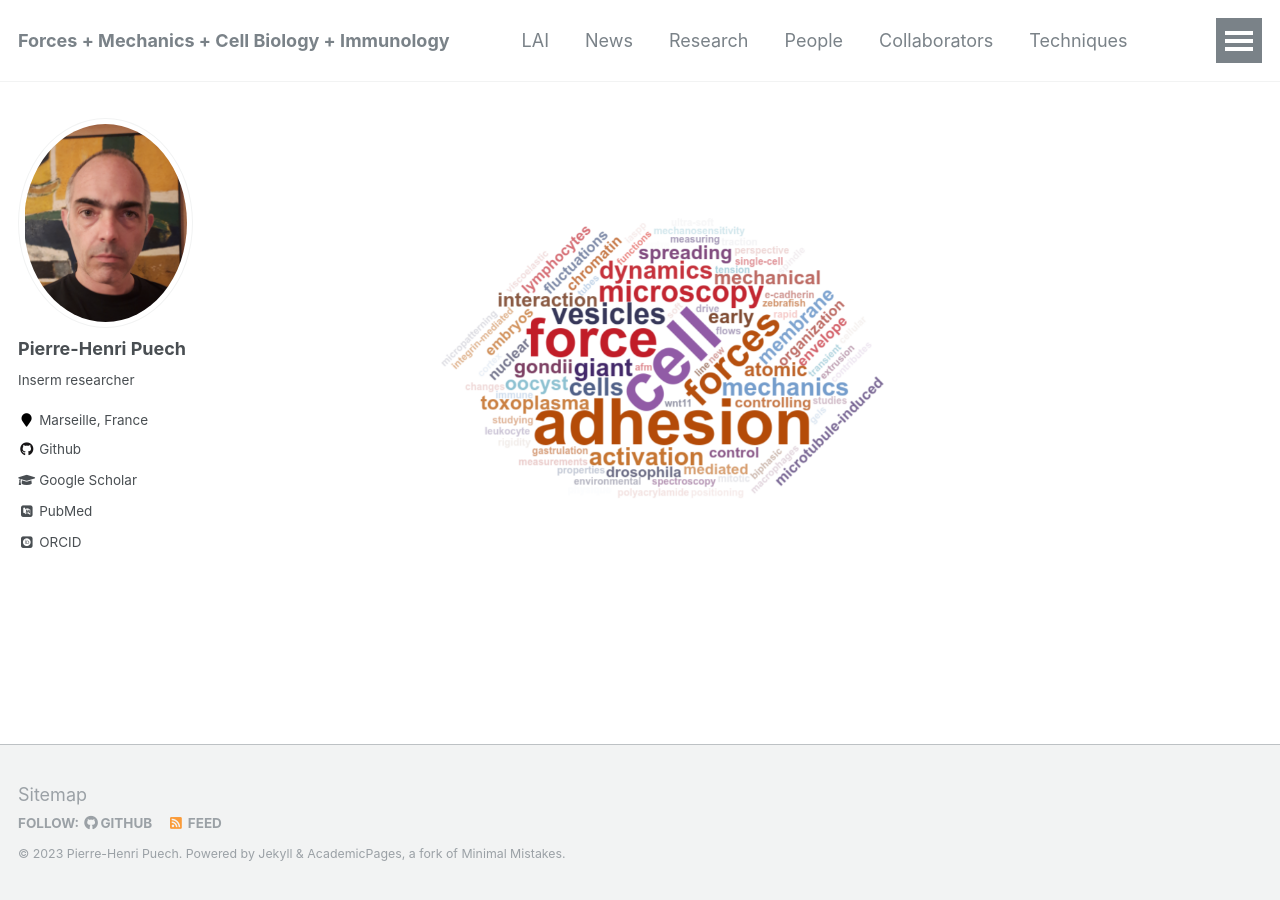
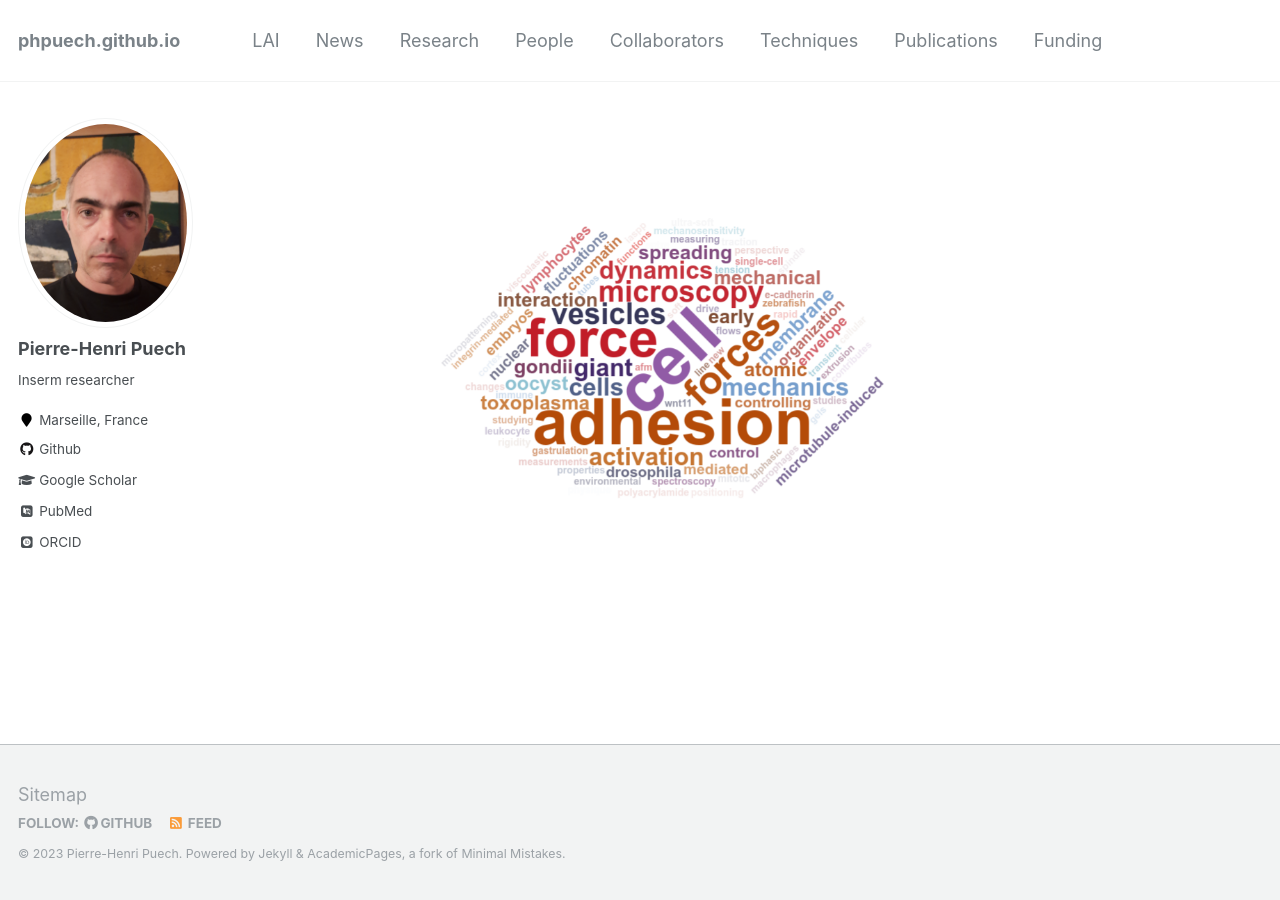
Before and after one commit to phpuech/phpuech.github.io, a Jekyll site: the page built from _pages/about.md, in a window 1280 px wide. Built offline with Jekyll 4.4.1, drawn with Linux system fonts in a browser that asks for light colours; some web fonts are replaced.

Commit message:
remove title

```diff
--- a/_config.yml
+++ b/_config.yml
@@ -7,7 +7,7 @@
 
 # Site Settings
 locale                   : "en-US"
-title                    : "Forces + Mechanics + Cell Biology + Immunology"
+title                    : # "Forces + Mechanics + Cell Biology + Immunology"
 title_separator          : "-"
 name                     : &name "Pierre-Henri Puech"
 description              : &description "personal description"
```
